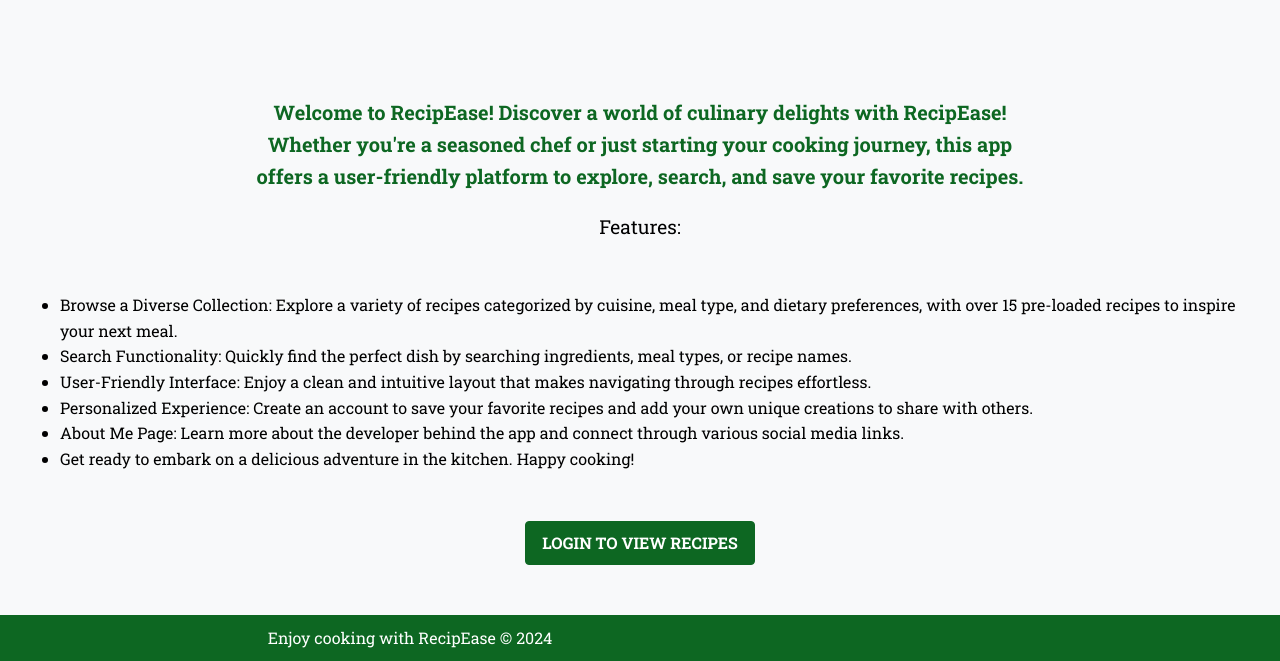
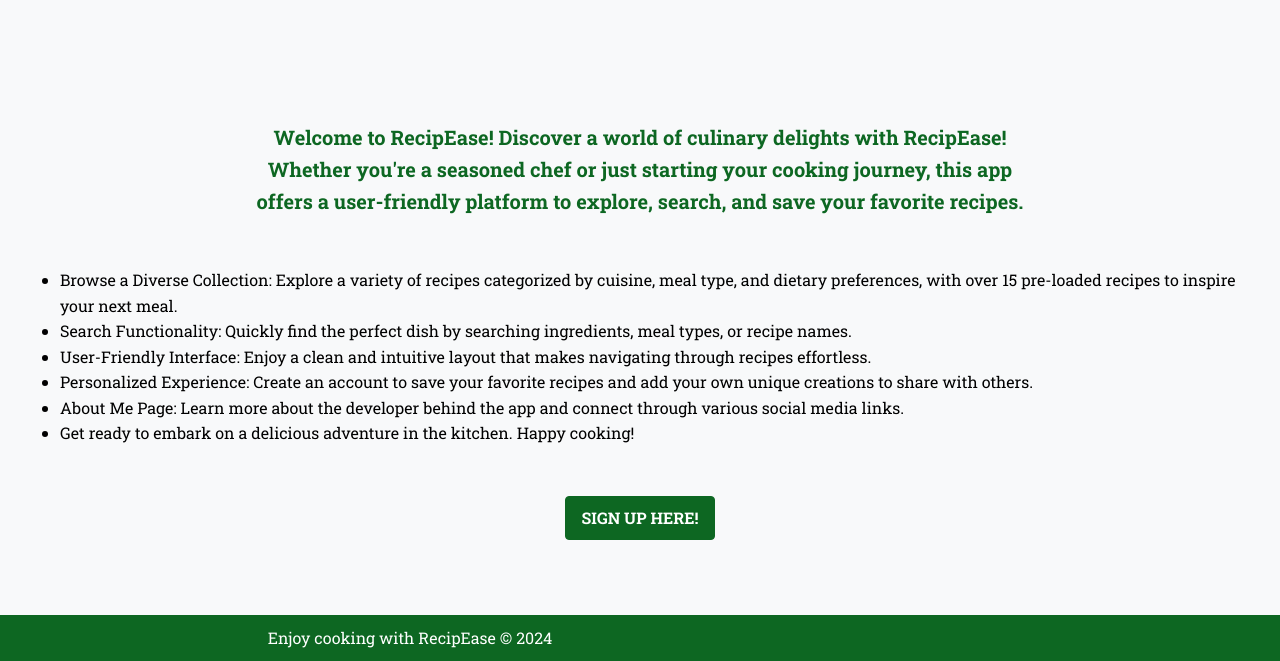
Before and after one commit to bphil1041/recipe-app, a Django app: page / in a window 1280 px wide. Shown: the part 139-800 px from the top of the page. Run offline with Django 4.2, Linux system fonts and the light colour scheme.

Commit message:
Update recipes_home.html

```diff
--- a/A2_Recipe_App/src/recipes/templates/recipes/recipes_home.html
+++ b/A2_Recipe_App/src/recipes/templates/recipes/recipes_home.html
@@ -108,7 +108,6 @@
             your cooking journey, this app offers a user-friendly platform to explore, search, and save your favorite
             recipes.</p>
 
-        <p class="features">Features:</p>
 
         <p>
         <ul class="home-page-list">
@@ -126,7 +125,7 @@
             <li> Get ready to embark on a delicious adventure in the kitchen. Happy cooking!</li>
         </ul>
         </p>
-        <p class="login-button-2"><a href="{% url 'login' %}">Login to view recipes</a></p>
+        <p class="login-button-2"><a href="{% url 'signup' %}">Sign up here!</a></p>
     </main>
 
 
```
